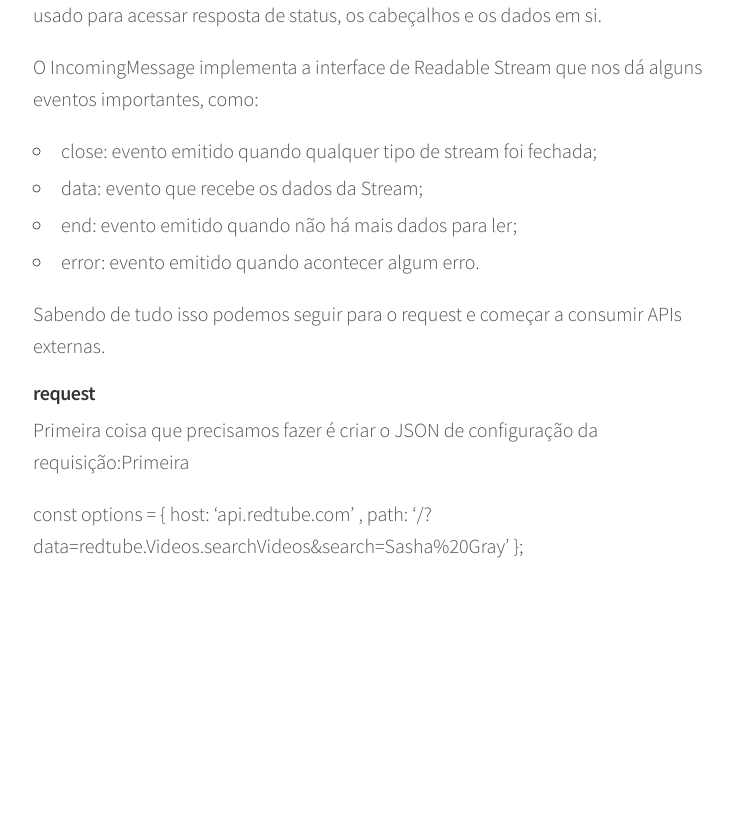
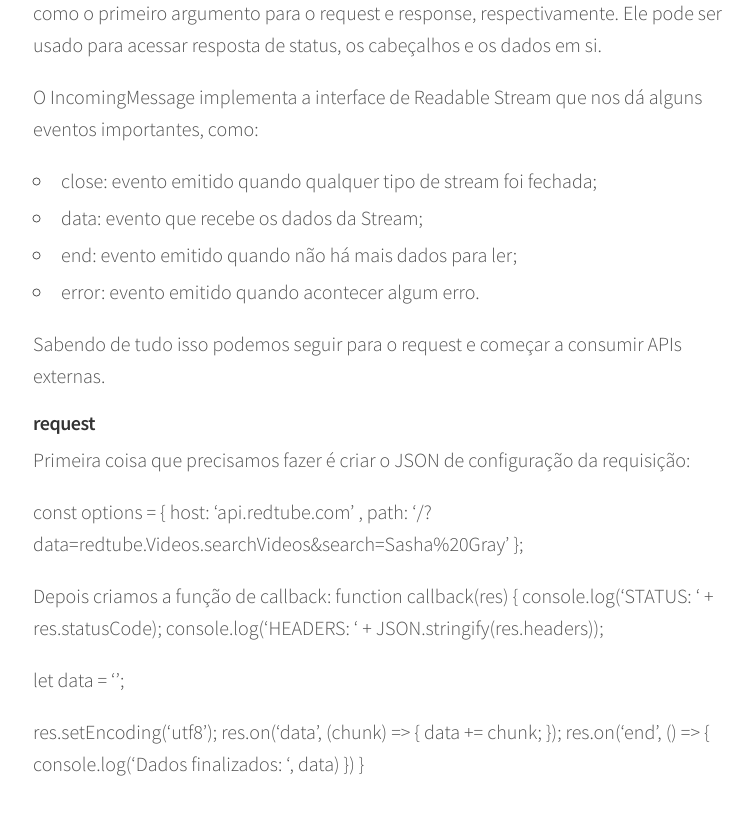
Before and after one commit to indrajithbandara/debug-blog, a Jekyll site: the page built from _posts/2016-05-15-nodejs.md, in a window 1280 px wide and 900 px high, scrolled down 11916 px. Shown: the top 815 px of the window, without its empty margins (247-997 px from the left). Built offline with Jekyll 4.4.1, drawn with Linux system fonts in a browser that asks for light colours; comment, search, counter and statistics services are not loaded; before the commit the page ends 12598 px from its top, so only the background shows below that; some of the changed text lies outside the part shown.

Commit message:
sobe caralho de asa

```diff
--- a/_config.yml
+++ b/_config.yml
@@ -9,5 +9,5 @@ github_username: debug@github
 
 # Build settings
 markdown: kramdown
-
+highlighter: pygments
 permalink: /:title
--- a/_posts/2016-05-15-nodejs.md
+++ b/_posts/2016-05-15-nodejs.md
@@ -277,7 +277,7 @@ seguinte conteúdo:
 <title>Be MEAN - Instagram</title>
 </head>
 <body>
-<h1>Be MEAN - Instagram - html</h1>
+<agah1>Be MEAN - Instagram - html</agah1>
 </body>
 </html>
 
@@ -396,6 +396,7 @@ http.get({
 Agora criando a requisição para o nosso servidor que está rodando o hello-querystring.js:Agora
 
 // file: http-get-localhost-querystring.js
+
 'use strict';
 
 const http = require('http');
@@ -501,9 +502,26 @@ O IncomingMessage implementa a interface de Readable Stream que nos dá alguns e
 Sabendo de tudo isso podemos seguir para o request e começar a consumir APIs externas.
 
 #### request
-Primeira coisa que precisamos fazer é criar o JSON de configuração da requisição:Primeira
+Primeira coisa que precisamos fazer é criar o JSON de configuração da requisição:
+
 
 const options = {
   host: 'api.redtube.com'
 , path: '/?data=redtube.Videos.searchVideos&search=Sasha%20Gray'
 };
+
+Depois criamos a função de callback:
+function callback(res) {
+  console.log('STATUS: ' + res.statusCode);
+  console.log('HEADERS: ' + JSON.stringify(res.headers));
+
+  let data = '';
+
+  res.setEncoding('utf8');
+  res.on('data', (chunk) =>  {
+    data += chunk;
+  });
+  res.on('end', () => {
+    console.log('Dados finalizados: ', data)
+  })
+}
```
